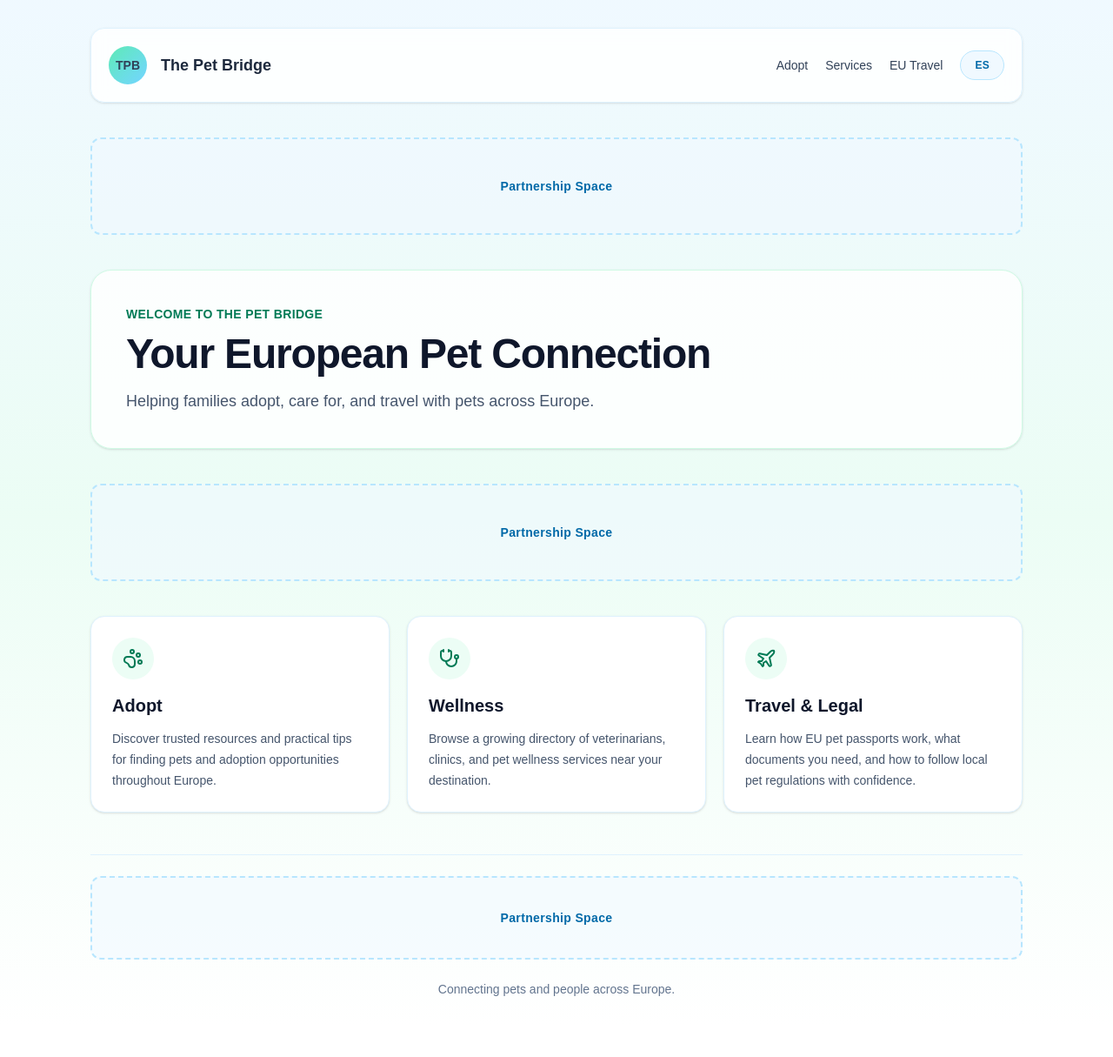
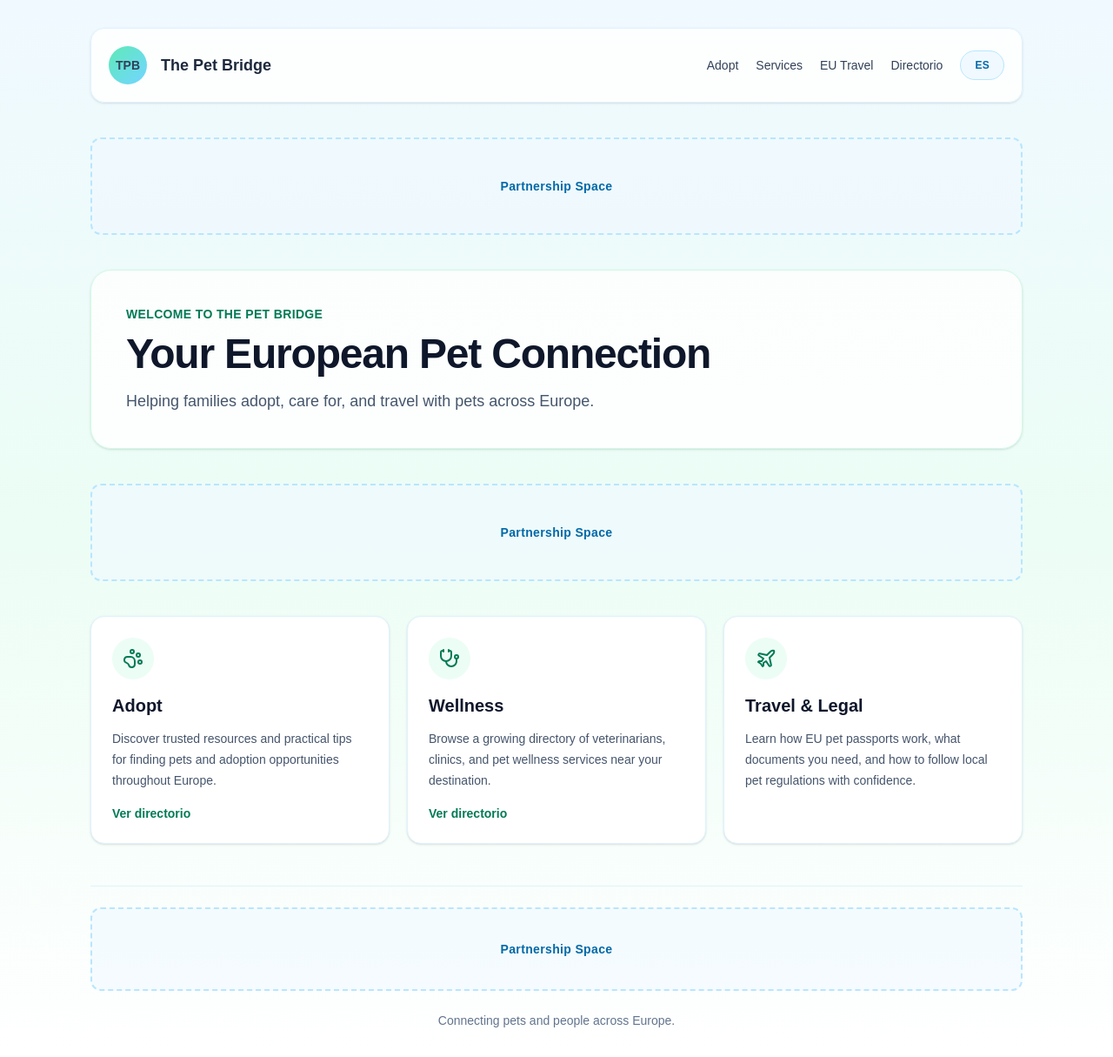
Before and after one commit to eduardochapellin1-debug/thepetbridge, a Next.js app: page / in a window 1280 px wide. Shown: the whole page at 87% size. Before the commit the page ends 1179 px from the top, so only its background shows below. Built offline with nearby package versions, Linux system fonts and the light colour scheme.

Commit message:
Add directory link and update card rendering in Home component

```diff
--- /dev/null
+++ b/app/components/ResourceCard.tsx
@@ -0,0 +1,43 @@
+type ResourceCardProps = {
+  nombre: string;
+  descripcion: string;
+  link: string;
+  categoria: "Espana" | "Internacional";
+};
+
+export default function ResourceCard({
+  nombre,
+  descripcion,
+  link,
+  categoria,
+}: ResourceCardProps) {
+  const categoriaLabel = categoria === "Espana" ? "España" : categoria;
+  const badgeClasses =
+    categoria === "Espana"
+      ? "border-emerald-200 bg-emerald-50 text-emerald-700"
+      : "border-sky-200 bg-sky-50 text-sky-700";
+
+  return (
+    <article className="rounded-2xl border border-sky-100 bg-white p-6 shadow-sm">
+      <div className="mb-3 flex items-center justify-between gap-3">
+        <h2 className="text-xl font-semibold text-slate-900">{nombre}</h2>
+        <span
+          className={`rounded-full border px-3 py-1 text-xs font-semibold ${badgeClasses}`}
+        >
+          {categoriaLabel}
+        </span>
+      </div>
+
+      <p className="mb-4 text-sm leading-6 text-slate-600">{descripcion}</p>
+
+      <a
+        href={link}
+        target="_blank"
+        rel="noopener noreferrer"
+        className="text-sm font-semibold text-emerald-700 transition hover:text-emerald-600"
+      >
+        Ver recurso
+      </a>
+    </article>
+  );
+}
--- /dev/null
+++ b/app/data/resources.json
@@ -0,0 +1,26 @@
+[
+  {
+    "nombre": "Ministerio de Agricultura, Pesca y Alimentacion",
+    "descripcion": "Normativa oficial y tramites para viajes con mascotas desde y hacia Espana.",
+    "link": "https://www.mapa.gob.es/",
+    "categoria": "Espana"
+  },
+  {
+    "nombre": "Red de Clinicas Veterinarias en Espana",
+    "descripcion": "Buscador de clinicas y servicios veterinarios para preparar viajes y certificados.",
+    "link": "https://www.colvet.es/",
+    "categoria": "Espana"
+  },
+  {
+    "nombre": "Your Europe - Travelling with Pets",
+    "descripcion": "Guia oficial europea sobre pasaporte, vacunas y requisitos para moverte entre paises de la UE.",
+    "link": "https://europa.eu/youreurope/citizens/travel/carry/animal-plant/index_en.htm",
+    "categoria": "Internacional"
+  },
+  {
+    "nombre": "IATA - Traveling with Animals",
+    "descripcion": "Informacion general de aerolineas y recomendaciones para transporte seguro de mascotas.",
+    "link": "https://www.iata.org/",
+    "categoria": "Internacional"
+  }
+]
--- a/app/page.tsx
+++ b/app/page.tsx
@@ -40,6 +40,12 @@ export default function Home() {
             <Link href="/travel" className="transition hover:text-emerald-600">
               {content.nav.euTravel}
             </Link>
+            <Link
+              href="/directorio"
+              className="transition hover:text-emerald-600"
+            >
+              Directorio
+            </Link>
             <button
               type="button"
               onClick={() => setLocale((prev) => (prev === "en" ? "es" : "en"))}
@@ -74,11 +80,10 @@ export default function Home() {
           <section className="grid gap-5 md:grid-cols-3">
             {cardKeys.map((cardKey) => {
               const Icon = cardIcons[cardKey];
-              return (
-                <article
-                  key={cardKey}
-                  className="rounded-2xl border border-sky-100 bg-white p-6 shadow-sm"
-                >
+              const isDirectoryCard = cardKey === "adopt" || cardKey === "wellness";
+
+              const cardContent = (
+                <>
                   <div className="mb-4 inline-flex rounded-full bg-emerald-50 p-3 text-emerald-700">
                     <Icon size={24} aria-hidden="true" />
                   </div>
@@ -88,6 +93,32 @@ export default function Home() {
                   <p className="text-sm leading-6 text-slate-600">
                     {content.cards[cardKey].description}
                   </p>
+                  {isDirectoryCard ? (
+                    <p className="mt-4 text-sm font-semibold text-emerald-700">
+                      Ver directorio
+                    </p>
+                  ) : null}
+                </>
+              );
+
+              if (isDirectoryCard) {
+                return (
+                  <Link
+                    key={cardKey}
+                    href="/directorio"
+                    className="block rounded-2xl border border-sky-100 bg-white p-6 shadow-sm transition hover:-translate-y-0.5 hover:shadow-md"
+                  >
+                    {cardContent}
+                  </Link>
+                );
+              }
+
+              return (
+                <article
+                  key={cardKey}
+                  className="rounded-2xl border border-sky-100 bg-white p-6 shadow-sm"
+                >
+                  {cardContent}
                 </article>
               );
             })}
```
